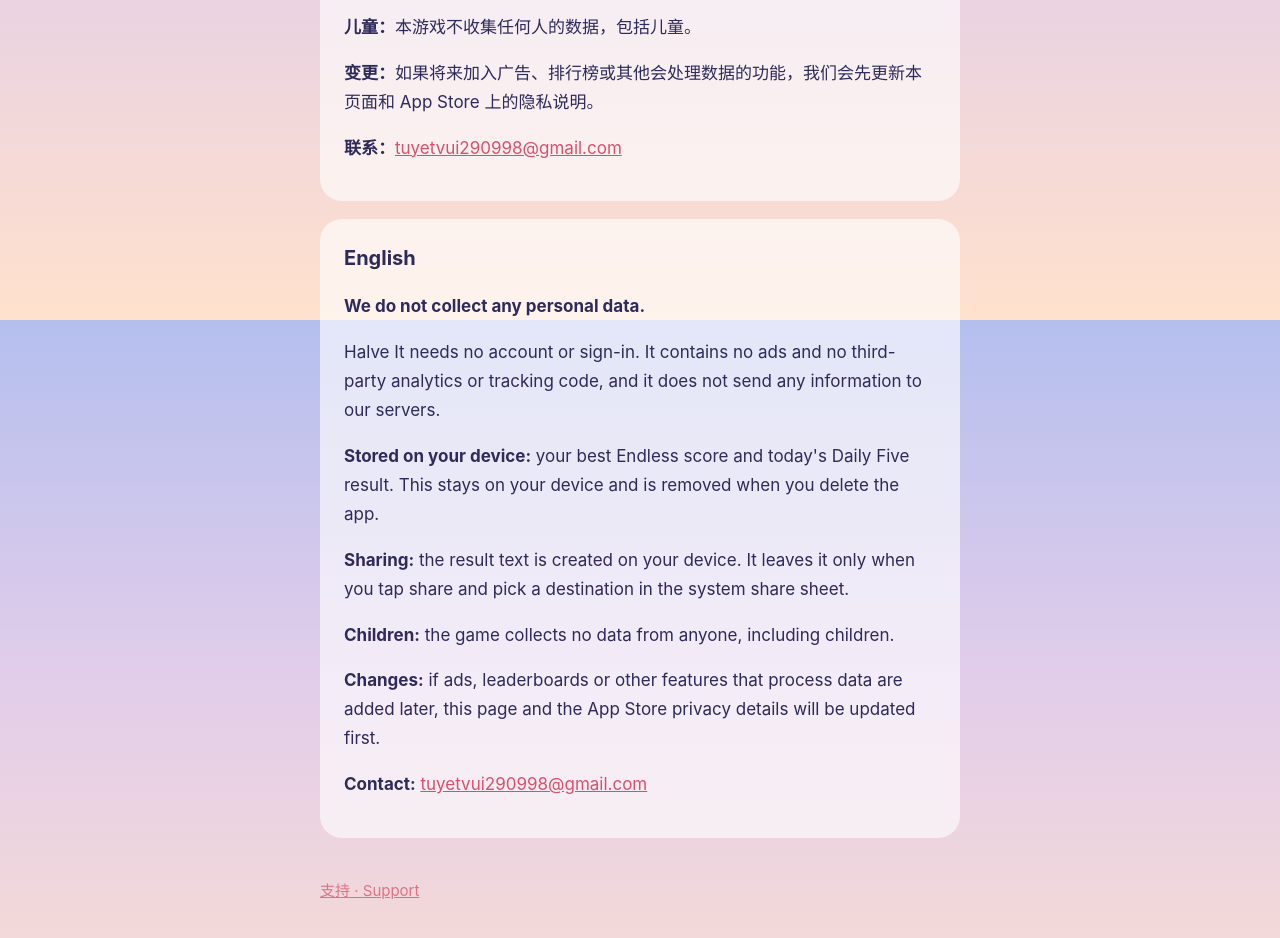
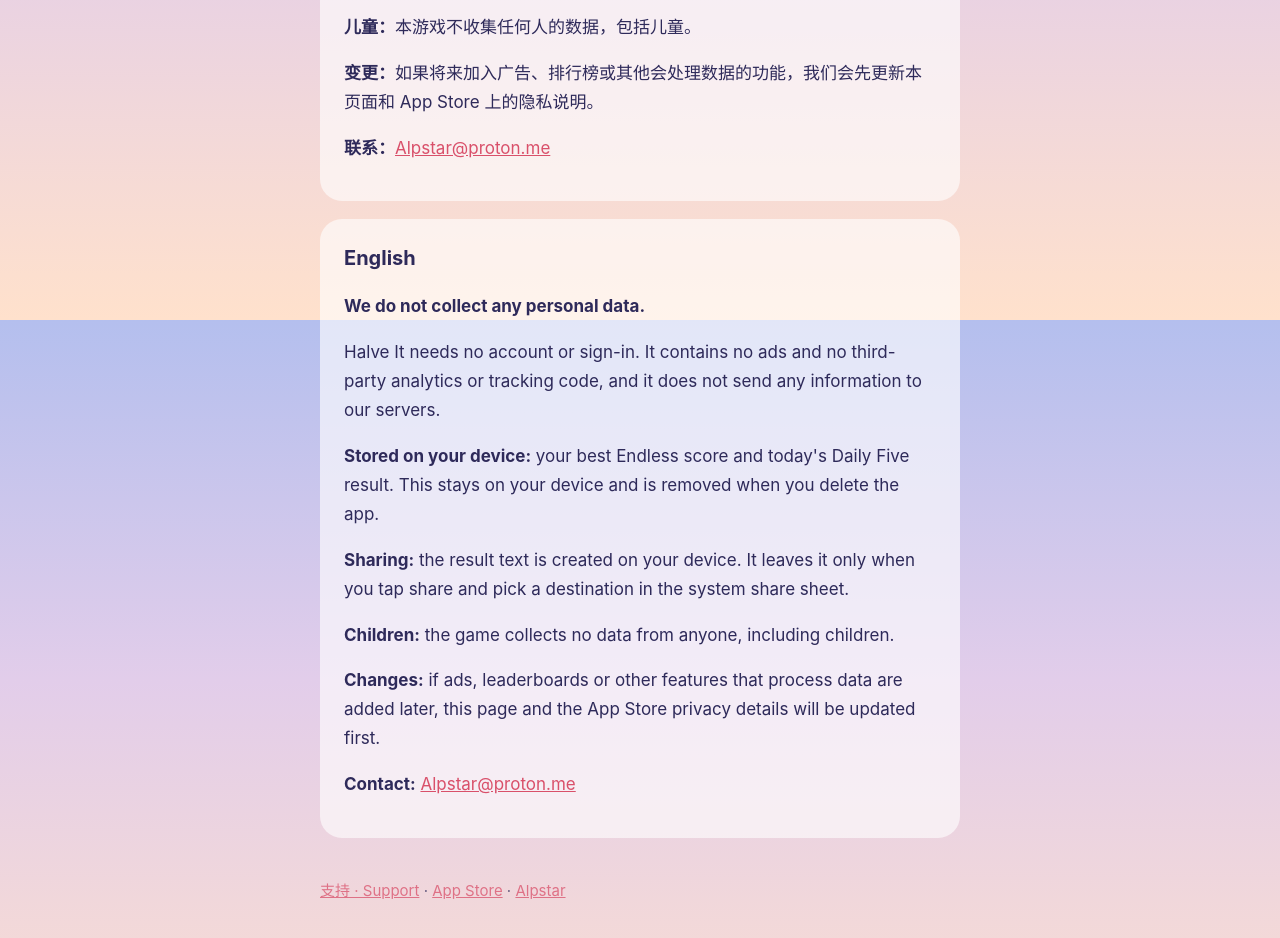
Before and after one commit to Crisforlove/halveit, a plain HTML site: page privacy.html in a window 1280 px wide. Shown: the part 480-1418 px from the top of the page. Drawn offline with Linux system fonts and the light colour scheme.

Commit message:
支持页：联系邮箱改为 Alpstar@proton.me，加入页面描述、图标、App Store 和 Alpstar 链接
Co-Authored-By: Claude Opus 5.5 <noreply@anthropic.com>

```diff
--- a/privacy.html
+++ b/privacy.html
@@ -1,6 +1,6 @@
 <!doctype html>
 <html lang="zh-Hans"><head><meta charset="utf-8"><meta name="viewport" content="width=device-width,initial-scale=1">
-<title>一刀两半 Halve It · 隐私政策 Privacy Policy</title><link rel="stylesheet" href="style.css"></head>
+<title>一刀两半 Halve It · 隐私政策 Privacy Policy</title><link rel="stylesheet" href="style.css"><link rel="icon" href="icon.webp" type="image/webp"><link rel="apple-touch-icon" href="icon.webp"></head>
 <body><main>
 <h1>隐私政策 · Privacy Policy</h1>
 <p class="sub">一刀两半 · Halve It　|　生效日期 Effective: 2026-11-14</p>
@@ -13,7 +13,7 @@
 <p><b>分享：</b>成绩文字在你的设备上生成。只有你主动点分享并选择对象时，它才会通过系统分享功能发出。</p>
 <p><b>儿童：</b>本游戏不收集任何人的数据，包括儿童。</p>
 <p><b>变更：</b>如果将来加入广告、排行榜或其他会处理数据的功能，我们会先更新本页面和 App Store 上的隐私说明。</p>
-<p><b>联系：</b><a href="mailto:tuyetvui290998@gmail.com">tuyetvui290998@gmail.com</a></p>
+<p><b>联系：</b><a href="mailto:Alpstar@proton.me">Alpstar@proton.me</a></p>
 </div>
 
 <div class="card">
@@ -24,8 +24,8 @@
 <p><b>Sharing:</b> the result text is created on your device. It leaves it only when you tap share and pick a destination in the system share sheet.</p>
 <p><b>Children:</b> the game collects no data from anyone, including children.</p>
 <p><b>Changes:</b> if ads, leaderboards or other features that process data are added later, this page and the App Store privacy details will be updated first.</p>
-<p><b>Contact:</b> <a href="mailto:tuyetvui290998@gmail.com">tuyetvui290998@gmail.com</a></p>
+<p><b>Contact:</b> <a href="mailto:Alpstar@proton.me">Alpstar@proton.me</a></p>
 </div>
 
-<nav><a href="index.html">支持 · Support</a></nav>
+<nav><a href="index.html">支持 · Support</a> · <a href="https://apps.apple.com/app/id6834804703">App Store</a> · <a href="https://alpstar.dev">Alpstar</a></nav>
 </main></body></html>
```
Also changed, not shown: index.html (+4 -4 lines), icon.webp (added).
